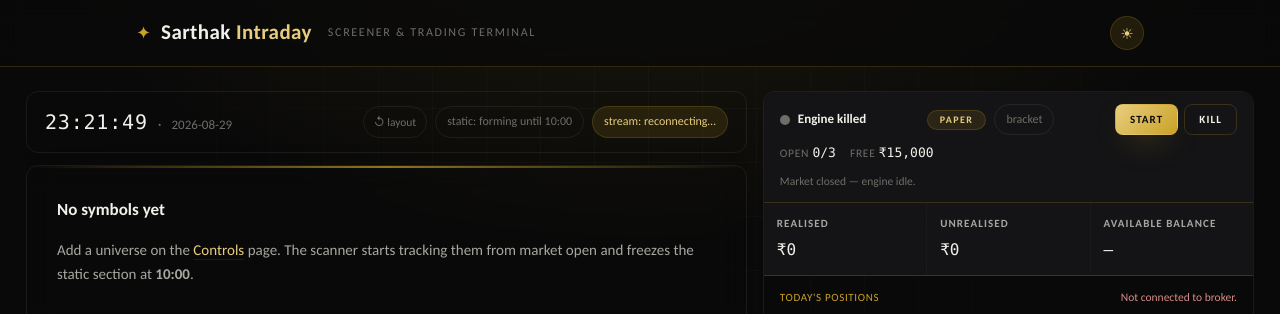
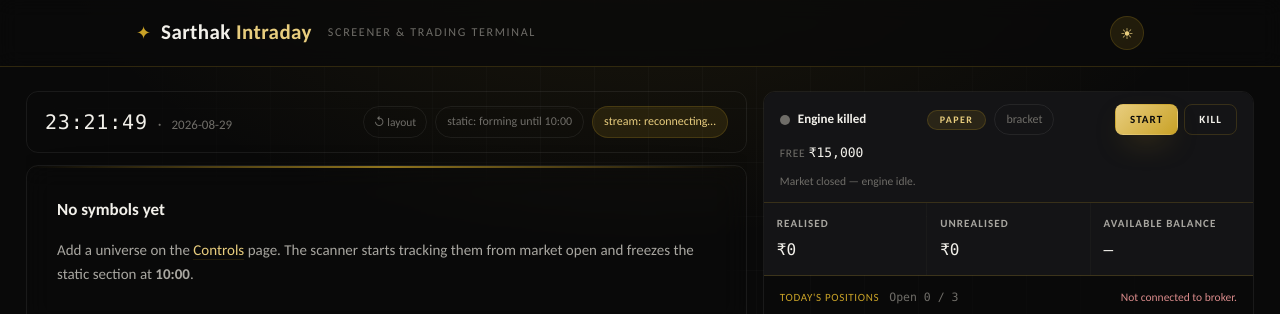
Before and after one commit to arpit-iima-codes/sarthak-intraday, a FastAPI app: template app/templates/scanner.html in a window 1280 px wide. Shown: the top 314 px of the page. Run offline with FastAPI, Linux system fonts and the light colour scheme; the template is opened without the code that fills it, so the values that code supplies are empty.

Commit message:
Show the open/max count on the Today's Positions header
Moved "Open n / max" out of the engine strip's nums line and onto the
positions header, where it belongs. Strip line now carries just Free capital.

Co-Authored-By: Claude Sonnet 5 <noreply@anthropic.com>
Claude-Session: https://claude.ai/code/session_01S84DP19is74SmkLChTA52Q

```diff
--- a/app/static/engine.js
+++ b/app/static/engine.js
@@ -55,7 +55,7 @@
     unreal.className = "stat-val " + dir(p.unrealised);
 
     const c = d.counts || {};
-    $("eng-slots").textContent = `${c.open ?? "—"}/${c.max_positions ?? "—"}`;
+    $("eng-slots").textContent = `Open ${c.open ?? "—"} / ${c.max_positions ?? "—"}`;
     $("eng-free").textContent = d.capital ? "₹" + inr(d.capital.free) : "—";
 
     const pend = d.pending || [];
--- a/app/static/style.css
+++ b/app/static/style.css
@@ -643,12 +643,17 @@ code {
   flex: none;
   display: flex;
   align-items: baseline;
-  justify-content: space-between;
   gap: 10px;
   padding: 12px 16px 8px;
 }
 .pos-head .eyebrow { margin: 0; }
-.pos-err { font-size: 11.5px; color: var(--err); text-align: right; }
+.pos-open {
+  font-family: var(--mono);
+  font-size: 11.5px;
+  color: var(--ink-faint);
+  font-variant-numeric: tabular-nums;
+}
+.pos-err { margin-left: auto; font-size: 11.5px; color: var(--err); text-align: right; }
 
 .pos-tablewrap { flex: 1 1 auto; overflow: auto; position: relative; }
 
--- a/app/templates/scanner.html
+++ b/app/templates/scanner.html
@@ -58,7 +58,6 @@
         </span>
       </div>
       <div class="eng-strip-nums">
-        <span>Open <b id="eng-slots">—</b></span>
         <span>Free <b id="eng-free">—</b></span>
         <span class="chip chip-dim" id="eng-pending" hidden></span>
       </div>
@@ -82,6 +81,7 @@
 
     <div class="pos-head">
       <span class="eyebrow">Today's Positions</span>
+      <span class="pos-open" id="eng-slots">—</span>
       <span class="pos-err" id="pos-err" hidden></span>
     </div>
 
```
